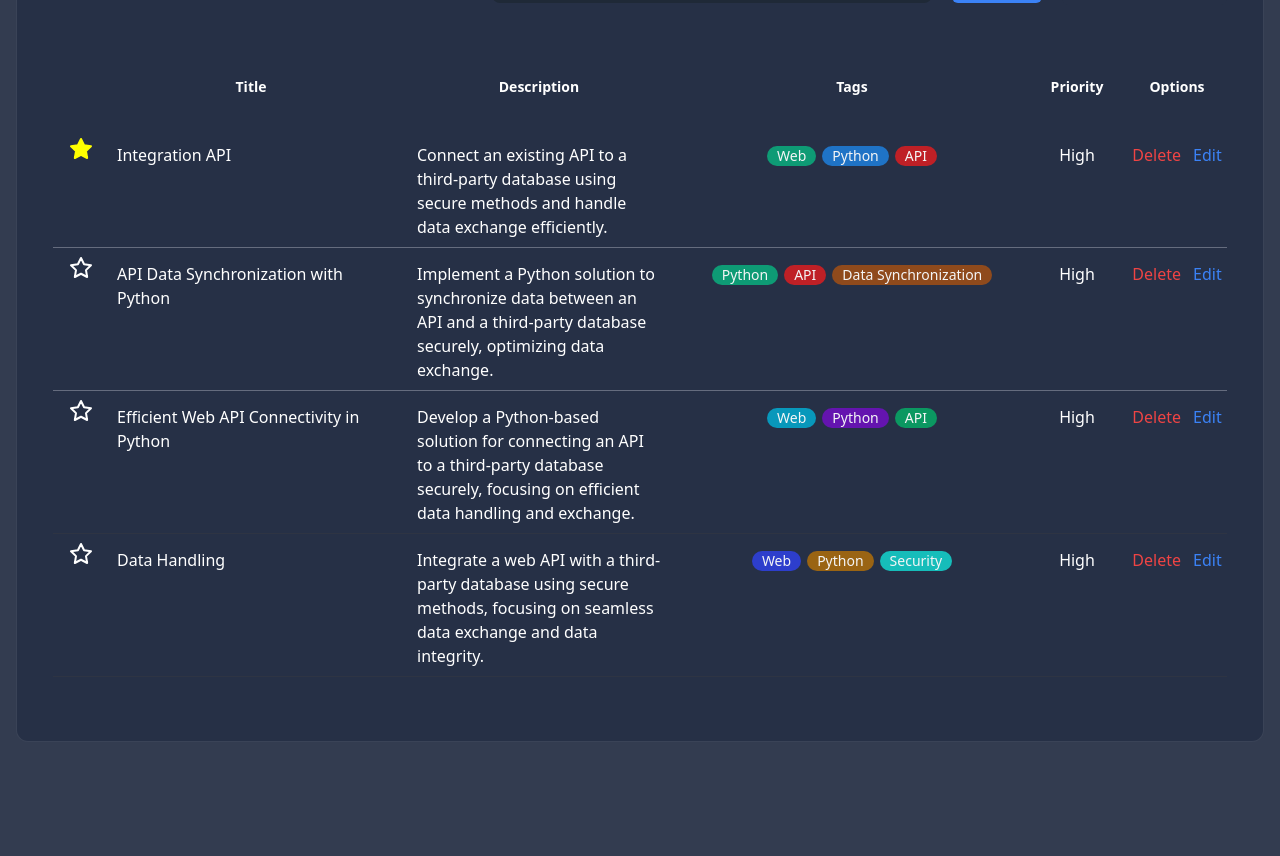
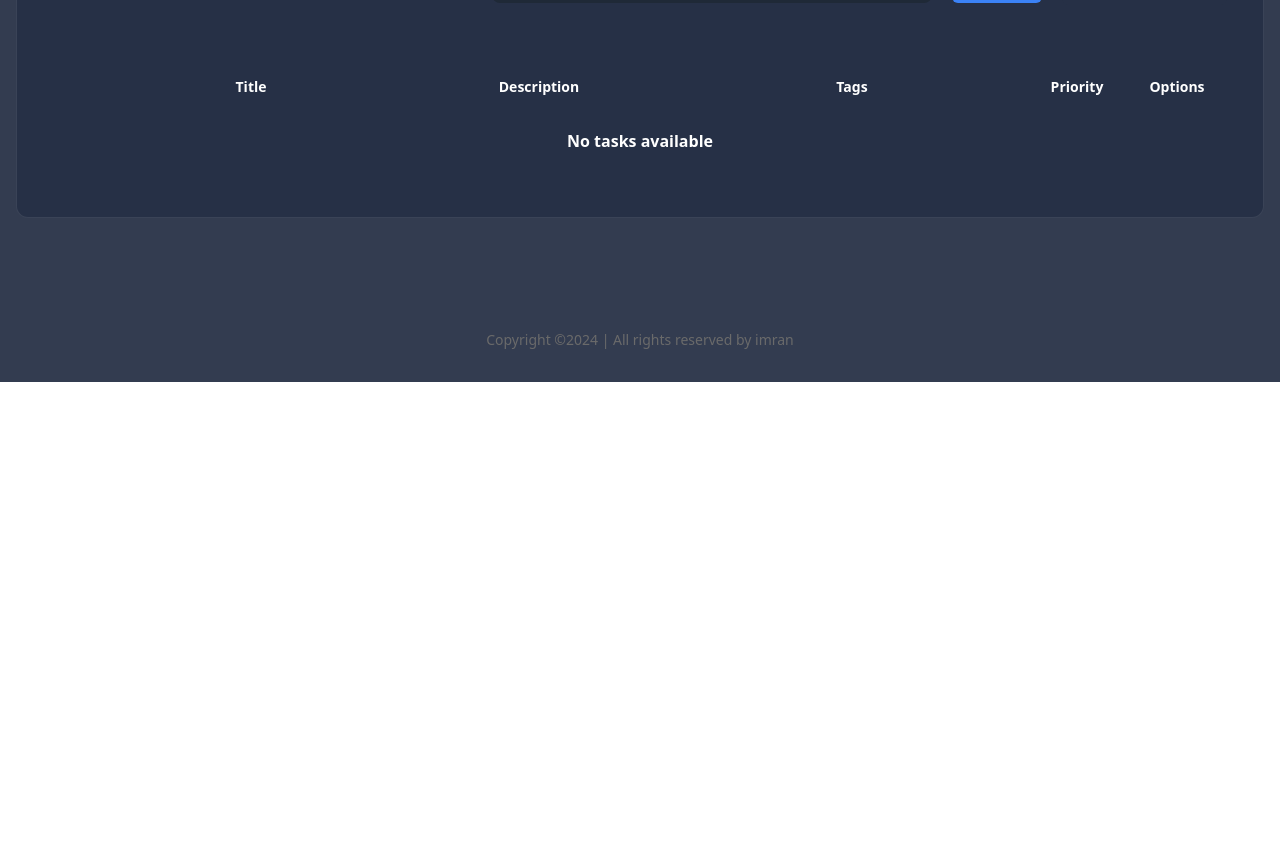
Before and after one commit to Imran122/to-do-Qtec-Solution-task, a Next.js app: page / in a window 1280 px wide. Shown: the part 560-1416 px from the top of the page. After the commit the page ends 942 px from the top, so only its background shows below. Built offline with nearby package versions, Linux system fonts and the light colour scheme.

Commit message:
fix add data

```diff
--- a/src/components/HomePage/TaskComponnet/AddTask.js
+++ b/src/components/HomePage/TaskComponnet/AddTask.js
@@ -1,40 +1,53 @@
 import useContextData from "@/hooks/useContextData";
+import { useEffect, useState } from "react";
 
 export default function AddTask({ setShowPop }) {
-  const { taskList, setTaskList } = useContextData();
+  const { taskList, setTaskList, loading, setLoading } = useContextData();
+  const [id, setId] = useState(0);
+
+  // Get the maximum id from existing tasks in local storage
+  useEffect(() => {
+    let data = localStorage.getItem("taskList");
+    let localStorageData = data ? JSON.parse(data) : [];
+    let maxId =
+      localStorageData.length > 0
+        ? Math.max(...localStorageData.map((task) => task.id))
+        : 0;
+    setId(maxId + 1);
+    setTaskList(localStorageData);
+  }, []);
 
   const handleSubmit = (event) => {
     event.preventDefault();
-    // Create a new task object
+
+    // Create a new task object with the updated id
     const newTask = {
+      id: id,
       title: event.target.title.value,
       description: event.target.description.value,
       tags: event.target.tags.value,
       priority: event.target.priority.value,
       completed: false,
     };
-    console.log("newTask", newTask);
-
-    // Update the task list state
-    const updatedTaskList = [...taskList, newTask];
-    setTaskList(updatedTaskList);
 
     // Update the localStorage
     let data = localStorage.getItem("taskList");
     let localStorageData = data ? JSON.parse(data) : [];
     localStorageData.push(newTask);
     localStorage.setItem("taskList", JSON.stringify(localStorageData));
-
+    // Update the task list state
+    setTaskList([...taskList, newTask]);
     // Close the form
-    console.log("taskList sub", updatedTaskList);
     event.target.title.value = "";
     event.target.description.value = "";
     event.target.tags.value = "";
     event.target.priority.value = "";
-
+    setId(id + 1);
+    setLoading(true);
     setShowPop(false);
   };
-
+  console.log("loading add page", loading);
+  console.log("add page taskList", taskList);
   return (
     <div className="">
       <form
@@ -76,6 +89,7 @@ export default function AddTask({ setShowPop }) {
                 type="text"
                 name="tags"
                 id="tags"
+                placeholder="multiple tag write by coma"
                 required
               />
             </div>
--- a/src/components/HomePage/TaskList.js
+++ b/src/components/HomePage/TaskList.js
@@ -2,10 +2,19 @@ import useContextData from "@/hooks/useContextData";
 import { useEffect, useState } from "react";
 import EditTask from "./TaskComponnet/EditTask";
 import TaskHeader from "./TaskComponnet/TaskHeader";
-
+const getTagColor = (tag) => {
+  const hash = tag.split("").reduce((acc, char) => char.charCodeAt(0) + acc, 0);
+  const color = `hsl(${hash % 360}, 70%, 50%)`;
+  return color;
+};
 export default function TaskList() {
   const [showPop, setShowPop] = useState(false);
-  const { taskList, setTaskList } = useContextData();
+  const { taskList, setTaskList, loading, setLoading } = useContextData();
+  useEffect(() => {
+    let data = localStorage.getItem("taskList");
+    let localStorageData = data ? JSON.parse(data) : [];
+    setTaskList(localStorageData);
+  }, [loading]); // Update the effect dependency
   const handleDeleteTask = (taskId) => {
     setDeleteModal(true);
     setDeleteTaskId(taskId);
@@ -17,52 +26,53 @@ export default function TaskList() {
   const modalClass = showPop
     ? "absolute z-50 top-40 w-full left-1/2 -translate-x-1/2 duration-700 opacity-100 scale-100 "
     : " absolute top-60 opacity-0 scale-50 w-full left-0  duration-700";
-  useEffect(() => {
-    let data = localStorage.getItem("taskList");
-    let localStorageData = data ? JSON.parse(data) : [];
-    setTaskList(localStorageData);
-  }, []);
 
-  console.log("taskList:---", taskList);
+  console.log("taskList table:---", taskList);
+  console.log("loading", loading);
   return (
-    <section class="mb-20" id="tasks">
-      <div class="container">
-        <div class="rounded-xl border border-[rgba(206,206,206,0.12)] bg-[#263046] px-6 py-8 md:px-9 md:py-16">
+    <section className="mb-20" id="tasks">
+      <div className="container">
+        <div className="rounded-xl border border-[rgba(206,206,206,0.12)] bg-[#263046] px-6 py-8 md:px-9 md:py-16">
           <TaskHeader />
 
-          <div class="overflow-x-auto">
-            <table class="table-fixed overflow-x-auto xl:w-full">
+          <div className="overflow-x-auto">
+            <table className="table-fixed overflow-x-auto xl:w-full">
               <thead>
                 <tr>
-                  <th class="p-4 pb-8 text-sm font-semibold capitalize w-[48px]"></th>
-                  <th class="p-4 pb-8 text-sm font-semibold capitalize w-[300px]">
+                  <th className="p-4 pb-8 text-sm font-semibold capitalize w-[48px]"></th>
+                  <th className="p-4 pb-8 text-sm font-semibold capitalize w-[300px]">
                     {" "}
                     Title{" "}
                   </th>
-                  <th class="p-4 pb-8 text-sm font-semibold capitalize w-full">
+                  <th className="p-4 pb-8 text-sm font-semibold capitalize w-full">
                     {" "}
                     Description{" "}
                   </th>
-                  <th class="p-4 pb-8 text-sm font-semibold capitalize md:w-[350px]">
+                  <th className="p-4 pb-8 text-sm font-semibold capitalize md:w-[350px]">
                     {" "}
                     Tags{" "}
                   </th>
-                  <th class="p-4 pb-8 text-sm font-semibold capitalize md:w-[100px]">
+                  <th className="p-4 pb-8 text-sm font-semibold capitalize md:w-[100px]">
                     {" "}
                     Priority{" "}
                   </th>
-                  <th class="p-4 pb-8 text-sm font-semibold capitalize md:w-[100px]">
+                  <th className="p-4 pb-8 text-sm font-semibold capitalize md:w-[100px]">
                     {" "}
                     Options{" "}
                   </th>
                 </tr>
               </thead>
               <tbody>
-                <tr class="border-b border-[#656c7e] [&>td]:align-baseline [&>td]:px-4 [&>td]:py-2">
+                {taskList.length !== 0 ? (
+                  taskList.map((data) => (
+                    <tr
+                      key={data.id}
+                      className="border-b border-[#656c7e] [&>td]:align-baseline [&>td]:px-4 [&>td]:py-2"
+                    >
                       <td>
                         <svg
                           xmlns="http://www.w3.org/2000/svg"
-                      class="icon icon-tabler icon-tabler-star"
+                          className="icon icon-tabler icon-tabler-star"
                           width="24"
                           height="24"
                           viewBox="0 0 24 24"
@@ -76,199 +86,37 @@ export default function TaskList() {
                           <path d="M12 17.75l-6.172 3.245l1.179 -6.873l-5 -4.867l6.9 -1l3.086 -6.253l3.086 6.253l6.9 1l-5 4.867l1.179 6.873z" />
                         </svg>
                       </td>
-                  <td>Integration API</td>
+                      <td>{data.title}</td>
                       <td>
-                    <div>
-                      Connect an existing API to a third-party database using
-                      secure methods and handle data exchange efficiently.
-                    </div>
+                        <div>{data.description}</div>
                       </td>
                       <td>
-                    <ul class="flex justify-center gap-1.5 flex-wrap">
-                      <li>
-                        <span class="inline-block h-5 whitespace-nowrap rounded-[45px] bg-[#00D991A1] px-2.5 text-sm capitalize text-[#F4F5F6]">
-                          Web
+                        <tr>
+                          {data?.tags?.split(",").map((tag, index) => (
+                            <span
+                              key={index}
+                              className={`inline-block h-5 whitespace-nowrap rounded-[45px] px-2.5 text-sm capitalize mx-2`}
+                              style={{ backgroundColor: getTagColor(tag) }}
+                            >
+                              {tag}
                             </span>
-                      </li>
-                      <li>
-                        <span class="inline-block h-5 whitespace-nowrap rounded-[45px] bg-[#1C92FFB0] px-2.5 text-sm capitalize text-[#F4F5F6]">
-                          Python
-                        </span>
-                      </li>
-                      <li>
-                        <span class="inline-block h-5 whitespace-nowrap rounded-[45px] bg-[#FE1A1AB5] px-2.5 text-sm capitalize text-[#F4F5F6]">
-                          API
-                        </span>
-                      </li>
-                    </ul>
+                          ))}
+                        </tr>
                       </td>
-                  <td class="text-center">High</td>
+                      <td className="text-center">{data.priority}</td>
                       <td>
-                    <div class="flex items-center justify-center space-x-3">
-                      <button class="text-red-500">Delete</button>
-                      <button class="text-blue-500">Edit</button>
+                        <div className="flex items-center justify-center space-x-3">
+                          <button className="text-red-500">Delete</button>
+                          <button className="text-blue-500">Edit</button>
                         </div>
                       </td>
                     </tr>
-                <tr class="border-b border-[#656c7e] [&>td]:align-baseline [&>td]:px-4 [&>td]:py-2">
-                  <td>
-                    <svg
-                      xmlns="http://www.w3.org/2000/svg"
-                      class="icon icon-tabler icon-tabler-star"
-                      width="24"
-                      height="24"
-                      viewBox="0 0 24 24"
-                      stroke-width="2"
-                      stroke="currentColor"
-                      fill="none"
-                      stroke-linecap="round"
-                      stroke-linejoin="round"
-                    >
-                      <path stroke="none" d="M0 0h24v24H0z" fill="none" />
-                      <path d="M12 17.75l-6.172 3.245l1.179 -6.873l-5 -4.867l6.9 -1l3.086 -6.253l3.086 6.253l6.9 1l-5 4.867l1.179 6.873z" />
-                    </svg>
-                  </td>
-                  <td>API Data Synchronization with Python</td>
-                  <td>
-                    <div>
-                      Implement a Python solution to synchronize data between an
-                      API and a third-party database securely, optimizing data
-                      exchange.
-                    </div>
-                  </td>
-                  <td>
-                    <ul class="flex justify-center gap-1.5 flex-wrap">
-                      <li>
-                        <span class="inline-block h-5 whitespace-nowrap rounded-[45px] bg-[#00D991A1] px-2.5 text-sm capitalize text-[#F4F5F6]">
-                          Python
-                        </span>
-                      </li>
-                      <li>
-                        <span class="inline-block h-5 whitespace-nowrap rounded-[45px] bg-[#FE1A1AB5] px-2.5 text-sm capitalize text-[#F4F5F6]">
-                          API
-                        </span>
-                      </li>
-                      <li>
-                        <span class="inline-block h-5 whitespace-nowrap rounded-[45px] bg-[#BD560BB2] px-2.5 text-sm capitalize text-[#F4F5F6]">
-                          Data Synchronization
-                        </span>
-                      </li>
-                    </ul>
-                  </td>
-                  <td class="text-center">High</td>
-                  <td>
-                    <div class="flex items-center justify-center space-x-3">
-                      <button class="text-red-500">Delete</button>
-                      <button class="text-blue-500">Edit</button>
-                    </div>
-                  </td>
+                  ))
+                ) : (
+                  <tr className="text-white text-center font-extrabold">
+                    <td colSpan="6">No tasks available</td>
                   </tr>
-                <tr class="border-b border-[#2E3443] [&>td]:align-baseline [&>td]:px-4 [&>td]:py-2">
-                  <td>
-                    <svg
-                      xmlns="http://www.w3.org/2000/svg"
-                      class="icon icon-tabler icon-tabler-star"
-                      width="24"
-                      height="24"
-                      viewBox="0 0 24 24"
-                      stroke-width="2"
-                      stroke="currentColor"
-                      fill="none"
-                      stroke-linecap="round"
-                      stroke-linejoin="round"
-                    >
-                      <path stroke="none" d="M0 0h24v24H0z" fill="none" />
-                      <path d="M12 17.75l-6.172 3.245l1.179 -6.873l-5 -4.867l6.9 -1l3.086 -6.253l3.086 6.253l6.9 1l-5 4.867l1.179 6.873z" />
-                    </svg>
-                  </td>
-                  <td>Efficient Web API Connectivity in Python</td>
-                  <td>
-                    <div>
-                      Develop a Python-based solution for connecting an API to a
-                      third-party database securely, focusing on efficient data
-                      handling and exchange.
-                    </div>
-                  </td>
-                  <td>
-                    <ul class="flex justify-center gap-1.5 flex-wrap">
-                      <li>
-                        <span class="inline-block h-5 whitespace-nowrap rounded-[45px] bg-[#00B2D9CC] px-2.5 text-sm capitalize text-[#F4F5F6]">
-                          Web
-                        </span>
-                      </li>
-                      <li>
-                        <span class="inline-block h-5 whitespace-nowrap rounded-[45px] bg-[#8407E6A8] px-2.5 text-sm capitalize text-[#F4F5F6]">
-                          Python
-                        </span>
-                      </li>
-                      <li>
-                        <span class="inline-block h-5 whitespace-nowrap rounded-[45px] bg-[#07AC67D6] px-2.5 text-sm capitalize text-[#F4F5F6]">
-                          API
-                        </span>
-                      </li>
-                    </ul>
-                  </td>
-                  <td class="text-center">High</td>
-                  <td>
-                    <div class="flex items-center justify-center space-x-3">
-                      <button class="text-red-500">Delete</button>
-                      <button class="text-blue-500">Edit</button>
-                    </div>
-                  </td>
-                </tr>
-                <tr class="border-b border-[#2E3443] [&>td]:align-baseline [&>td]:px-4 [&>td]:py-2">
-                  <td>
-                    <svg
-                      xmlns="http://www.w3.org/2000/svg"
-                      class="icon icon-tabler icon-tabler-star"
-                      width="24"
-                      height="24"
-                      viewBox="0 0 24 24"
-                      stroke-width="2"
-                      stroke="currentColor"
-                      fill="none"
-                      stroke-linecap="round"
-                      stroke-linejoin="round"
-                    >
-                      <path stroke="none" d="M0 0h24v24H0z" fill="none" />
-                      <path d="M12 17.75l-6.172 3.245l1.179 -6.873l-5 -4.867l6.9 -1l3.086 -6.253l3.086 6.253l6.9 1l-5 4.867l1.179 6.873z" />
-                    </svg>
-                  </td>
-                  <td>Data Handling</td>
-                  <td>
-                    <div>
-                      Integrate a web API with a third-party database using
-                      secure methods, focusing on seamless data exchange and
-                      data integrity.
-                    </div>
-                  </td>
-                  <td>
-                    <ul class="flex justify-center gap-1.5 flex-wrap">
-                      <li>
-                        <span class="inline-block h-5 whitespace-nowrap rounded-[45px] bg-[#2F43F8BF] px-2.5 text-sm capitalize text-[#F4F5F6]">
-                          Web
-                        </span>
-                      </li>
-                      <li>
-                        <span class="inline-block h-5 whitespace-nowrap rounded-[45px] bg-[#AE6D0BDB] px-2.5 text-sm capitalize text-[#F4F5F6]">
-                          Python
-                        </span>
-                      </li>
-                      <li>
-                        <span class="inline-block h-5 whitespace-nowrap rounded-[45px] bg-[#10FBEDB2] px-2.5 text-sm capitalize text-[#F4F5F6]">
-                          Security
-                        </span>
-                      </li>
-                    </ul>
-                  </td>
-                  <td class="text-center">High</td>
-                  <td>
-                    <div class="flex items-center justify-center space-x-3">
-                      <button class="text-red-500">Delete</button>
-                      <button class="text-blue-500">Edit</button>
-                    </div>
-                  </td>
-                </tr>
+                )}
               </tbody>
             </table>
           </div>
--- a/src/components/Shared/Footer.js
+++ b/src/components/Shared/Footer.js
@@ -1,8 +1,8 @@
 export default function Footer() {
   return (
-    <footer class="py-6 md:py-8">
-      <div class="container mx-auto">
-        <p class="text-center text-xs text-[#6A6A6A] lg:text-sm">
+    <footer className="py-6 md:py-8">
+      <div className="container mx-auto">
+        <p className="text-center text-xs text-[#6A6A6A] lg:text-sm">
           Copyright ©2024 | All rights reserved by imran
         </p>
       </div>
--- a/src/hooks/useContextData.js
+++ b/src/hooks/useContextData.js
@@ -2,10 +2,13 @@ import { useState } from "react";
 
 const useContextData = () => {
   const [taskList, setTaskList] = useState([]);
+  const [loading, setLoading] = useState(false);
 
   return {
     taskList,
     setTaskList,
+    loading,
+    setLoading,
   };
 };
 
```
Also changed, not shown: src/components/HomePage/Banner.js (+7 -7 lines), src/components/HomePage/TaskComponnet/TaskHeader.js (+10 -10 lines). Lines whose indentation alone changed are shown as unchanged.
